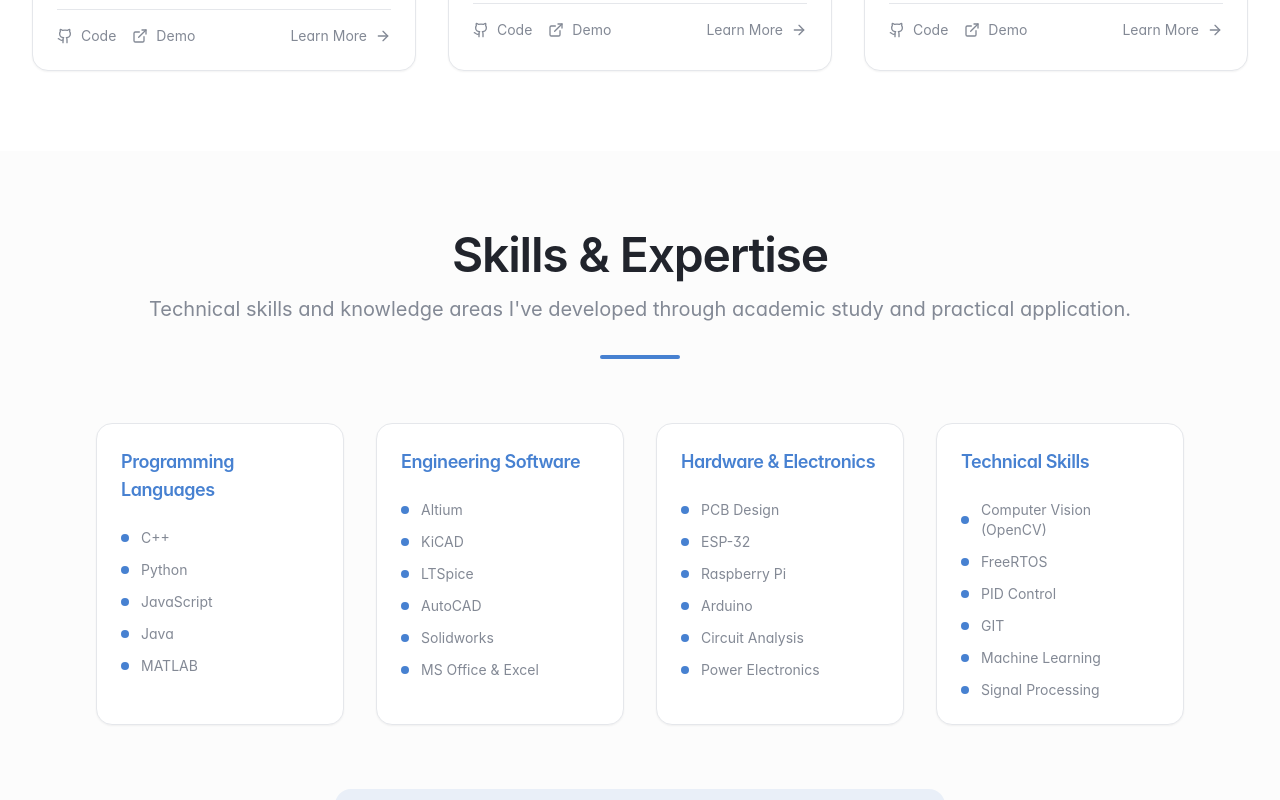
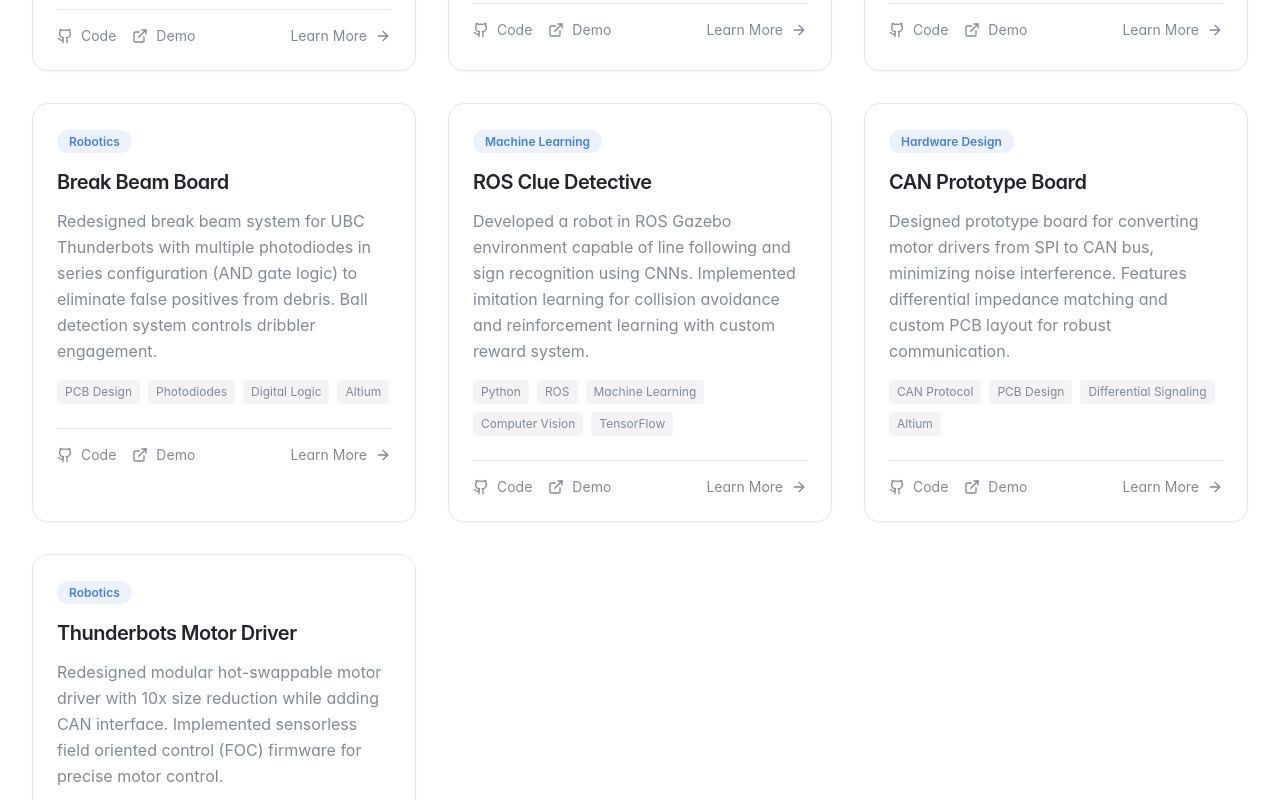
Before and after one commit to avi-guha/avi-guha.github.io, a React (Vite) app: page / in a window 1280 px wide. Shown: the part 4120-4920 px from the top of the page. Built offline with nearby package versions, Linux system fonts and the light colour scheme; the HTML template or start-up script is replaced by a standard one.

Commit message:
Add four new projects to Projects section: Break Beam Board, ROS Clue Detective, CAN Prototype, and Thunderbots Motor Driver

```diff
--- a/src/components/Projects.tsx
+++ b/src/components/Projects.tsx
@@ -56,6 +56,42 @@ const Projects = () => {
       liveUrl: "#",
       category: "Mechatronics",
       slug: "autonomous-claw"
+    },
+    {
+      title: "Break Beam Board",
+      description: "Redesigned break beam system for UBC Thunderbots with multiple photodiodes in series configuration (AND gate logic) to eliminate false positives from debris. Ball detection system controls dribbler engagement.",
+      technologies: ["PCB Design", "Photodiodes", "Digital Logic", "Altium"],
+      githubUrl: "https://github.com/avi-guha",
+      liveUrl: "#",
+      category: "Robotics",
+      slug: "break-beam-board"
+    },
+    {
+      title: "ROS Clue Detective",
+      description: "Developed a robot in ROS Gazebo environment capable of line following and sign recognition using CNNs. Implemented imitation learning for collision avoidance and reinforcement learning with custom reward system.",
+      technologies: ["Python", "ROS", "Machine Learning", "Computer Vision", "TensorFlow"],
+      githubUrl: "https://github.com/avi-guha",
+      liveUrl: "#",
+      category: "Machine Learning",
+      slug: "ros-clue-detective"
+    },
+    {
+      title: "CAN Prototype Board",
+      description: "Designed prototype board for converting motor drivers from SPI to CAN bus, minimizing noise interference. Features differential impedance matching and custom PCB layout for robust communication.",
+      technologies: ["CAN Protocol", "PCB Design", "Differential Signaling", "Altium"],
+      githubUrl: "https://github.com/avi-guha",
+      liveUrl: "#",
+      category: "Hardware Design",
+      slug: "can-prototype"
+    },
+    {
+      title: "Thunderbots Motor Driver",
+      description: "Redesigned modular hot-swappable motor driver with 10x size reduction while adding CAN interface. Implemented sensorless field oriented control (FOC) firmware for precise motor control.",
+      technologies: ["PCB Design", "Embedded C", "FOC", "CAN Protocol", "Altium"],
+      githubUrl: "https://github.com/avi-guha",
+      liveUrl: "#",
+      category: "Robotics",
+      slug: "thunderbots-motor-driver"
     }
   ];
 
```
